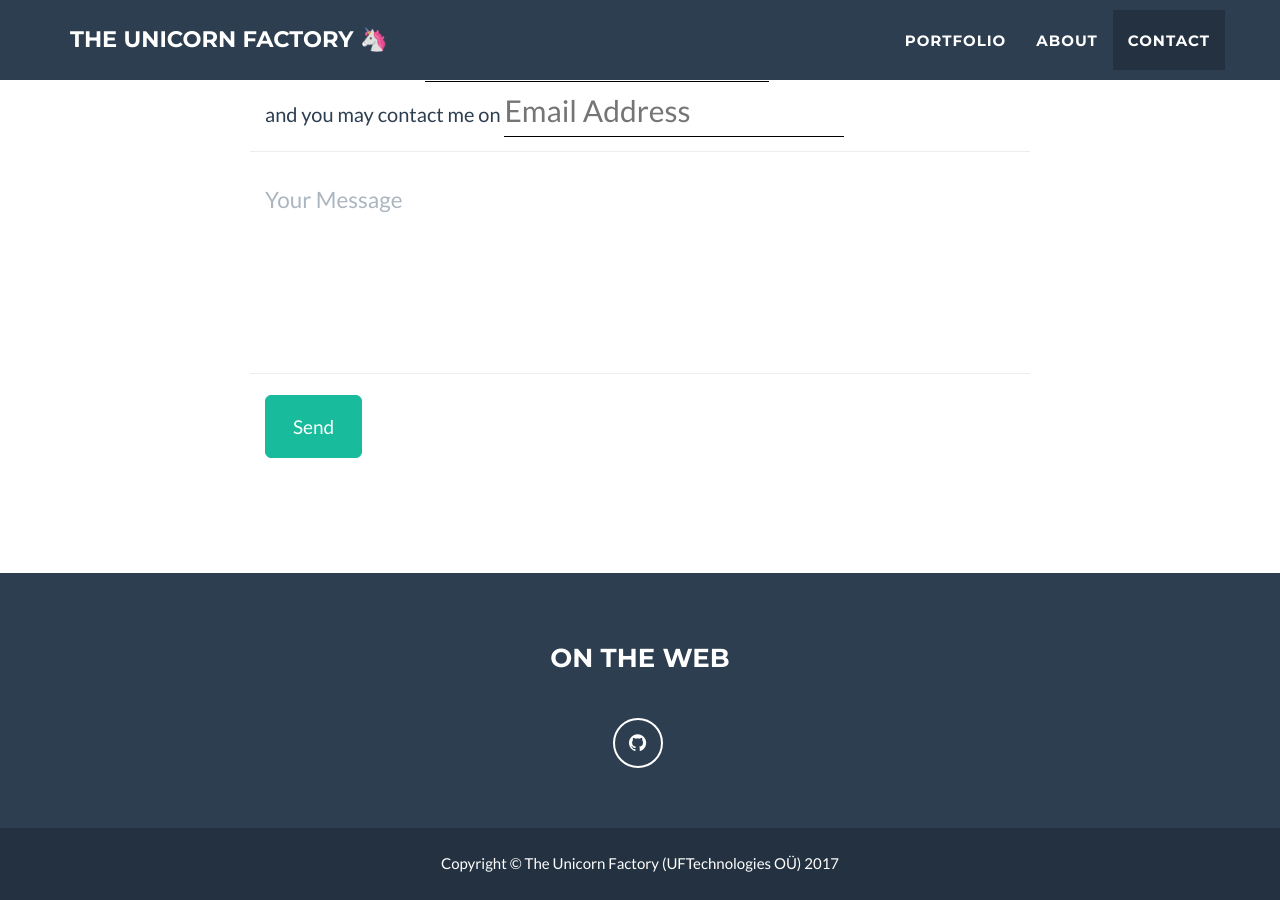
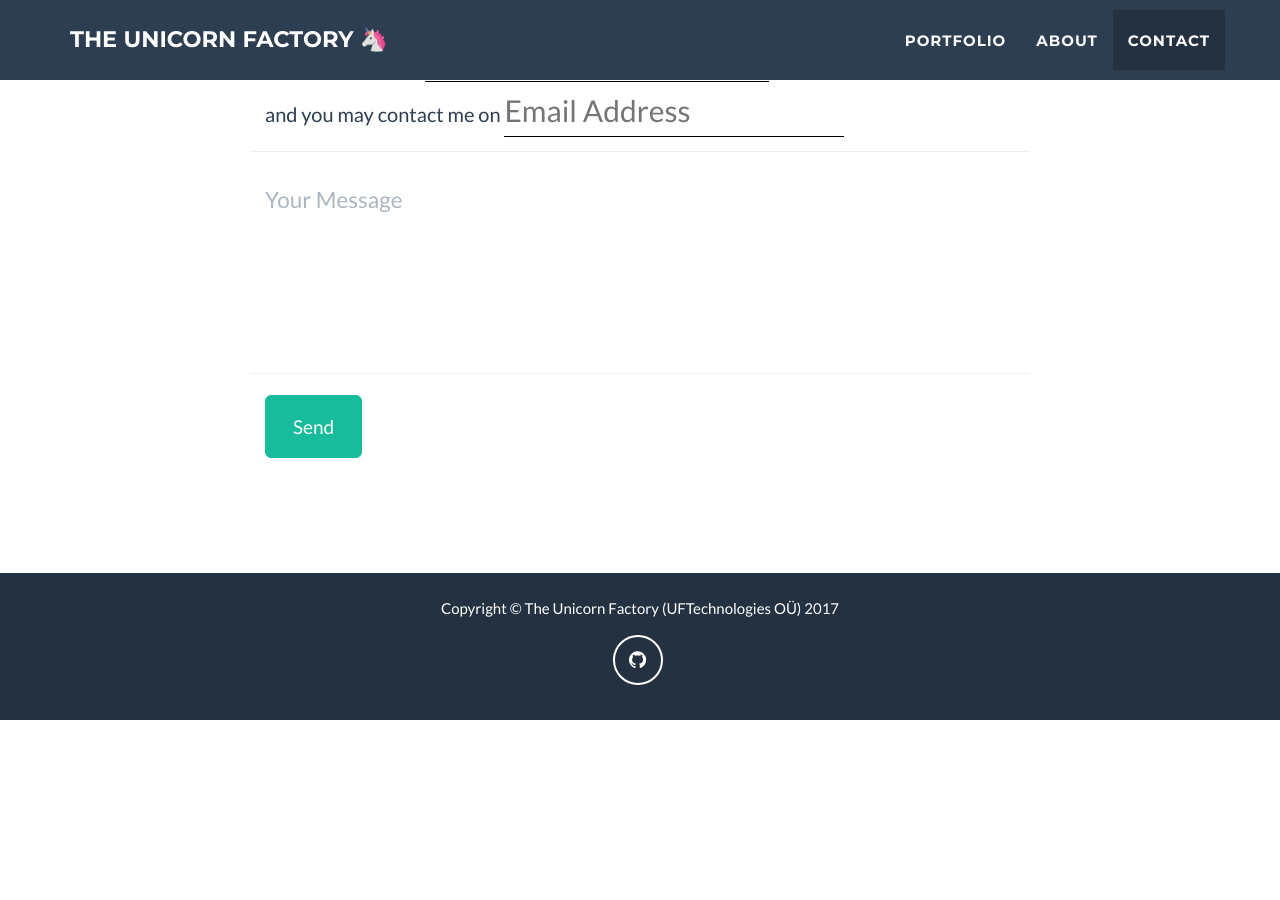
Before and after one commit to theunicornfactory/theunicornfactory.github.io, a Jekyll site: the page built from index.html, in a window 1280 px wide and 900 px high, scrolled down 2138 px. Built offline with Jekyll 4.4.1, drawn with Linux system fonts in a browser that asks for light colours; after the commit the page ends 2858 px from its top, so only the background shows below that.

Commit message:
Move links to the bottom

```diff
--- a/_includes/footer.html
+++ b/_includes/footer.html
@@ -1,37 +1,19 @@
     <!-- Footer -->
     <footer class="text-center">
-        <div class="footer-above">
-            <div class="container">
-                <div class="row">
-                    <div class="footer-col col-md-4">
-                        <h3>{{ site.footer.location }}</h3>
-                        <p>
-                            {% for adress in site.address %}
-                                {{ adress.line }} <br>
-		                    {% endfor %}
-                        </p>
-                    </div>
-                    <div class="footer-col col-md-4">
-                        <h3>{{ site.footer.social }}</h3>
-                        <ul class="list-inline">
-                            {% for network in site.social %}
-                            <li>
-                                <a href="{{ network.url }}" class="btn-social btn-outline"><i class="fa fa-fw fa-{{ network.title }}"></i></a>
-                            </li>
-		                    {% endfor %}
-                        </ul>
-                    </div>
-                    <div class="footer-col col-md-4">
-                        <p>{{ site.credits }}</p>
-                    </div>
-                </div>
-            </div>
-        </div>
         <div class="footer-below">
             <div class="container">
                 <div class="row">
                     <div class="col-lg-12">
                         Copyright &copy; {{ site.footer.copyright }} 20{{ site.time | date: '%y' }}
+                    </div>
+                    <div class="col-lg-12">
+                      <ul class="list-inline">
+                          {% for network in site.social %}
+                          <li>
+                              <a href="{{ network.url }}" class="btn-social btn-outline"><i class="fa fa-fw fa-{{ network.title }}"></i></a>
+                          </li>
+                      {% endfor %}
+                      </ul>
                     </div>
                 </div>
             </div>
```
